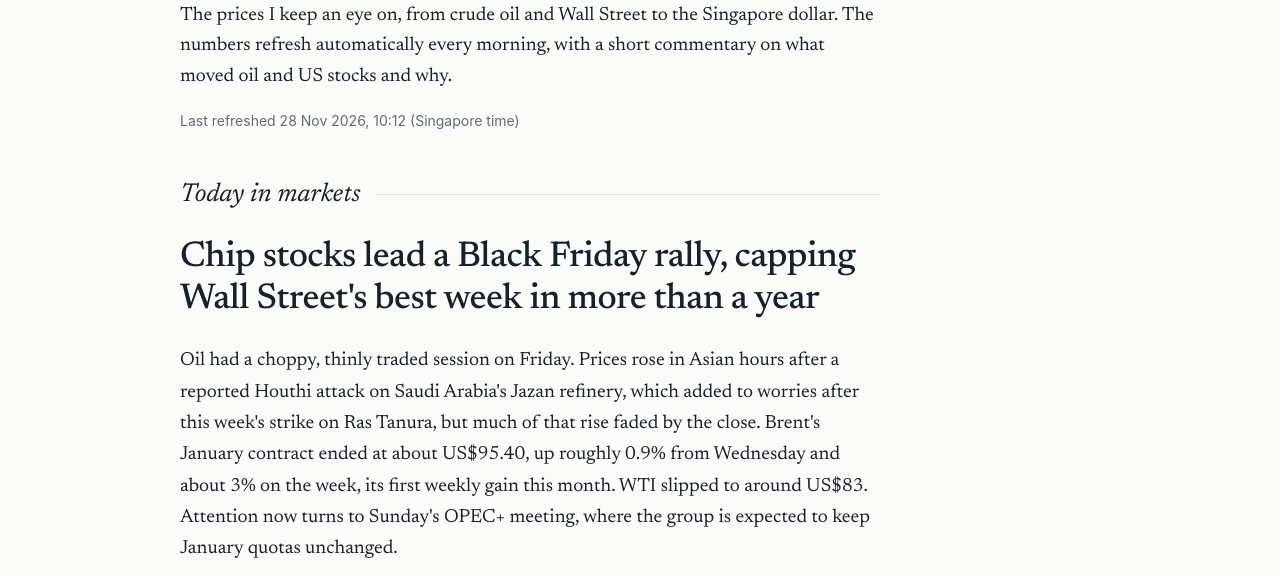
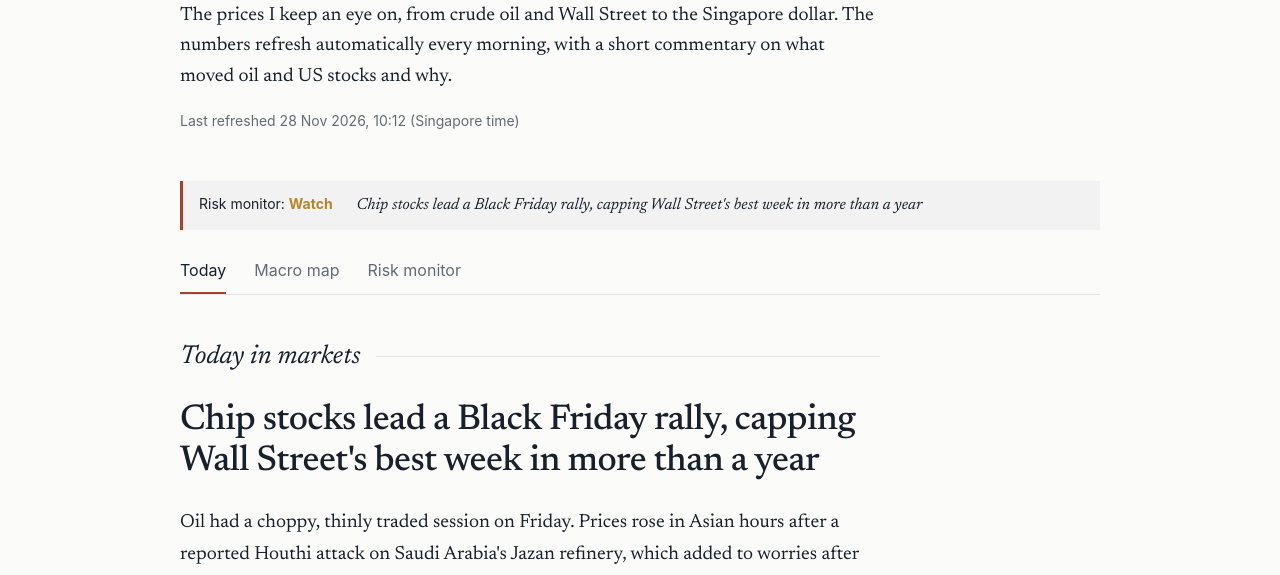
Before and after one commit to limzhbryan/limzhbryan.github.io, a plain HTML site: page index.html in a window 1280 px wide. Both pictures are taken after a click on the link "Markets". Shown: the part 220-795 px from the top of the page. Drawn offline with Linux system fonts and the light colour scheme.

Commit message:
Split the Markets page into Today, Macro map and Risk monitor tabs
Adds a summary strip with the overall risk reading and the day's headline.
Tabs are linkable at #markets, #macro-map and #risk-monitor.

Co-Authored-By: Claude Opus 5.5 <noreply@anthropic.com>
Claude-Session: https://claude.ai/code/session_01LUq28MFDsD9XnwFo8BvcTB

```diff
--- a/index.html
+++ b/index.html
@@ -166,9 +166,9 @@ footer .inner { padding-block: 24px; font-family: var(--ui); font-size: 13px; co
 .mk-head { font-family: var(--ui); font-size: 12px; color: var(--muted); }
 .mk-head .mk-row { border-top: 0; padding-block: 0 6px; }
 .mk-summary { font-size: 19px; line-height: 1.65; }
-#mk-risk { --green: #3B7D52; --amber: #B7832B; --red: #B5412E; }
-@media (prefers-color-scheme: dark) { :root:not([data-theme="light"]) #mk-risk { --green: #5FA676; --amber: #D9A646; --red: #D2654F; } }
-:root[data-theme="dark"] #mk-risk { --green: #5FA676; --amber: #D9A646; --red: #D2654F; }
+[data-view="markets"] { --green: #3B7D52; --amber: #B7832B; --red: #B5412E; }
+@media (prefers-color-scheme: dark) { :root:not([data-theme="light"]) [data-view="markets"] { --green: #5FA676; --amber: #D9A646; --red: #D2654F; } }
+:root[data-theme="dark"] [data-view="markets"] { --green: #5FA676; --amber: #D9A646; --red: #D2654F; }
 .risk-head { display: grid; grid-template-columns: auto minmax(0, 1fr); gap: 6px 20px; align-items: baseline; padding: 18px 20px; border-left: 4px solid var(--st); background: color-mix(in srgb, var(--st) 8%, var(--bg)); }
 .risk-head .lvl { font-size: clamp(26px, 3vw, 32px); font-weight: 500; color: var(--st); }
 .risk-head p { font-size: 18px; line-height: 1.55; }
@@ -185,6 +185,14 @@ footer .inner { padding-block: 24px; font-family: var(--ui); font-size: 13px; co
 @media (prefers-color-scheme: dark) { :root:not([data-theme="light"]) #mk-heat { --neg: #D2654F; --pos: #5FA676; } }
 :root[data-theme="dark"] #mk-heat { --neg: #D2654F; --pos: #5FA676; }
 .heat-wrap { position: relative; }
+.mk-tabs { font-size: 16px; gap: 28px; border-bottom: 1px solid var(--rule); margin-top: -20px; }
+.mk-tabs a { padding-bottom: 10px; }
+.mk-strip { display: flex; flex-wrap: wrap; gap: 6px 24px; align-items: baseline; padding: 12px 16px; background: color-mix(in srgb, var(--ink) 4%, var(--bg)); border-left: 3px solid var(--accent); font-size: 16px; }
+.mk-strip a { color: var(--ink); text-decoration: none; }
+.mk-strip a:hover { color: var(--accent); }
+.mk-strip .strip-risk { font-family: var(--ui); font-size: 14px; white-space: nowrap; }
+.mk-strip .strip-risk b { color: var(--st, var(--ink)); }
+.mk-strip .strip-head { flex: 1 1 320px; font-style: italic; }
 #heat-map { width: 100%; height: auto; display: block; }
 #heat-map path { stroke: var(--bg); stroke-width: 0.5; vector-effect: non-scaling-stroke; }
 #heat-map .has { cursor: pointer; }
@@ -326,11 +334,25 @@ footer .inner { padding-block: 24px; font-family: var(--ui); font-size: 13px; co
       <p id="markets-intro"></p>
       <p class="mk-meta" id="mk-updated">Loading the latest data…</p>
     </div>
+    <div class="mk-strip" id="mk-strip" hidden>
+      <a href="#risk-monitor" class="strip-risk" id="strip-risk"></a>
+      <a href="#markets" class="strip-head" id="strip-head"></a>
+    </div>
+    <nav class="filters mk-tabs" aria-label="Markets sections">
+      <a href="#markets" data-mtab="today">Today</a>
+      <a href="#macro-map" data-mtab="map">Macro map</a>
+      <a href="#risk-monitor" data-mtab="risk">Risk monitor</a>
+    </nav>
+    <div class="mk-panel stack" data-panel="today" style="gap:48px">
     <section class="stack col" id="mk-today">
       <h2 class="sec">Today in markets</h2>
       <p class="mk-summary" id="mk-summary">The daily summary appears here once the latest data has loaded</p>
       <p class="mk-meta">Written automatically each morning from the latest closing prices of oil and US stocks</p>
     </section>
+    <section class="stack" id="mk-board" aria-live="polite"></section>
+    <p class="mk-meta" id="markets-note"></p>
+    </div>
+    <div class="mk-panel" data-panel="map" hidden>
     <section class="stack" id="mk-heat">
       <h2 class="sec">Macro heat map</h2>
       <p class="muted col" id="heat-intro">The latest economic news from major economies, shaded from negative (red) to positive (green). Hover over or tap a country to read the headline</p>
@@ -342,14 +364,15 @@ footer .inner { padding-block: 24px; font-family: var(--ui); font-size: 13px; co
       <div class="heat-list" id="heat-list"></div>
       <p class="mk-meta" id="heat-meta"></p>
     </section>
+    </div>
+    <div class="mk-panel" data-panel="risk" hidden>
     <section class="stack" id="mk-risk" hidden>
       <h2 class="sec">Market risk monitor</h2>
       <div class="risk-head" id="risk-head"></div>
       <div class="risk-grid" id="risk-grid"></div>
       <p class="mk-meta">Each gauge turns amber or red when it crosses a level that has historically gone with market stress. Data: FRED, Federal Reserve Bank of St. Louis. Updated every morning</p>
     </section>
-    <section class="stack" id="mk-board" aria-live="polite"></section>
-    <p class="mk-meta" id="markets-note"></p>
+    </div>
   </div>
 
   <!-- ABOUT -->
@@ -580,6 +603,7 @@ async function loadCommentary() {
     const box = document.getElementById("mk-today");
     const esc = s => String(s).replace(/[&<>"]/g, ch => ({ "&": "&amp;", "<": "&lt;", ">": "&gt;", '"': "&quot;" }[ch]));
     const srcs = (c.sources || []).filter(s => /^https?:\/\//.test(s.url)).map(s => `<a href="${esc(s.url)}" target="_blank" rel="noopener">${esc(s.title)}</a>`).join(" · ");
+    if (c.headline) { $("strip-head").textContent = c.headline; $("mk-strip").hidden = false; }
     box.innerHTML = `<h2 class="sec">Today in markets</h2>
       ${c.headline ? `<h3 class="mk-headline">${esc(c.headline)}</h3>` : ""}
       ${c.paragraphs.map(p => `<p class="mk-summary">${esc(p)}</p>`).join("")}
@@ -677,6 +701,8 @@ function renderRisk(list) {
   text = text.charAt(0).toUpperCase() + text.slice(1);
   const head = $("risk-head"); head.style.setProperty("--st", `var(--${overall})`);
   head.innerHTML = `<span class="lvl">${word}</span><p>${esc(text)}</p>`;
+  const sr = $("strip-risk"); sr.style.setProperty("--st", `var(--${overall})`);
+  sr.innerHTML = `Risk monitor: <b>${word}</b>`; $("mk-strip").hidden = false;
   $("risk-grid").innerHTML = list.map(r => `<div class="risk-card" style="--st:var(--${r.status})">
     <h3>${esc(r.name)}</h3><span class="desc">${esc(r.desc)}</span>
     <span class="val">${riskValue(r)} <span class="st">${RISK_WORD[r.status]}</span></span>
@@ -721,6 +747,8 @@ async function loadMarkets() {
 loadMarkets();
 
 // ---------- Routing ----------
+// Markets tabs: #markets (Today), #macro-map, #risk-monitor.
+const MARKET_TABS = { "markets": "today", "macro-map": "map", "risk-monitor": "risk" };
 const views = [...document.querySelectorAll(".view")];
 const hero = $("hero");
 function route() {
@@ -728,6 +756,7 @@ function route() {
   let target = name;
   if (name.startsWith("article-")) target = renderArticle(name.slice(8)) ? "article" : "writing";
   else if (["writing-opinion", "writing-analysis", "writing-research"].includes(name)) target = "writing";
+  else if (name in MARKET_TABS) target = "markets";
   else if (!views.some(v => v.dataset.view === name)) target = "home";
   if (target !== "article") document.title = "Bryan Lim";
   views.forEach(v => { v.hidden = v.dataset.view !== target; });
@@ -736,7 +765,12 @@ function route() {
   document.querySelectorAll("[data-nav]").forEach(a => {
     if (a.dataset.nav === navKey) a.setAttribute("aria-current", "page"); else a.removeAttribute("aria-current");
   });
-  if (target === "markets") loadHeat();
+  if (target === "markets") {
+    const tab = MARKET_TABS[name] || "today";
+    document.querySelectorAll(".mk-panel").forEach(p => { p.hidden = p.dataset.panel !== tab; });
+    document.querySelectorAll("[data-mtab]").forEach(a => a.setAttribute("aria-current", a.dataset.mtab === tab ? "true" : "false"));
+    loadHeat();
+  }
   if (target === "writing") renderWriting(name.startsWith("writing-") ? name.slice(8) : "all");
   if (document.activeElement && document.activeElement.closest(".has-sub")) document.activeElement.blur();
   window.scrollTo(0, 0);
```
